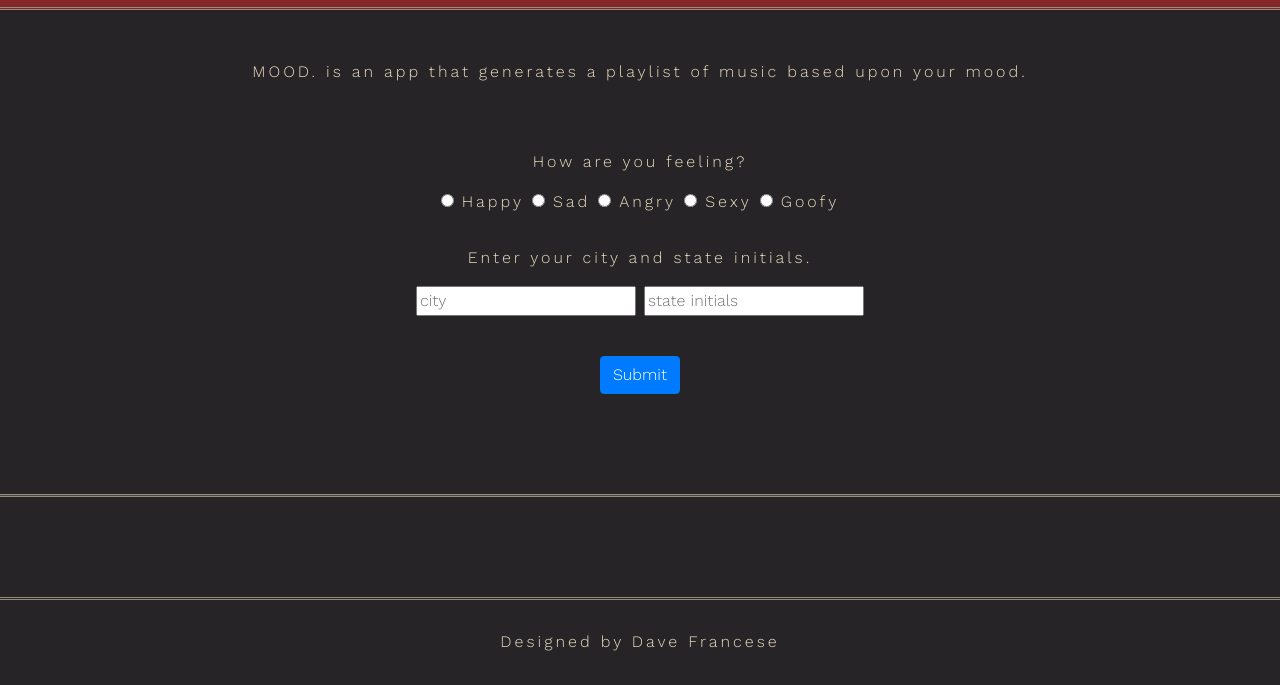
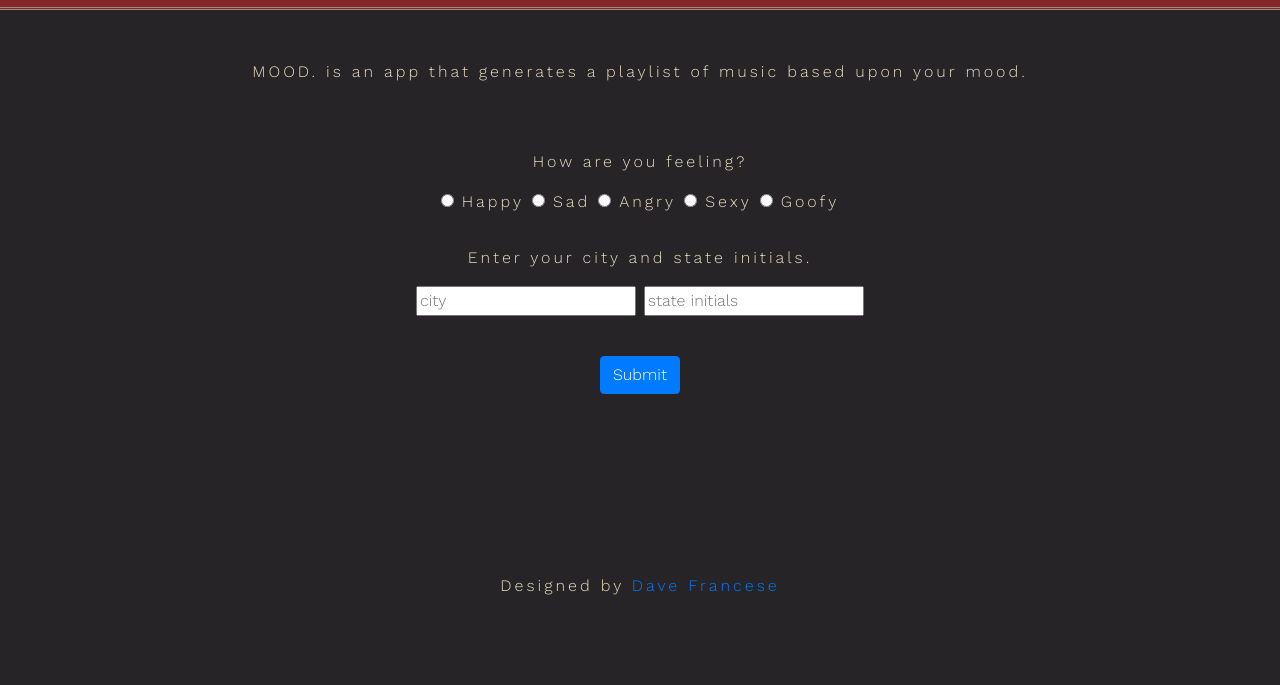
Before and after one commit to davefrancese/moodProject, a plain HTML site: page public/index.html in a window 1280 px wide. Shown: the part 115-800 px from the top of the page. Drawn offline with nearby package versions, Linux system fonts and the light colour scheme.

Commit message:
took out the excess comments and corrected to two lines going through the screen and added a link to the creators name that takes him to an about me page

```diff
--- a/public/index.html
+++ b/public/index.html
@@ -14,7 +14,6 @@
       <a class="navbar-brand" href="index.html"><img src="images/moodLogoColor.png" id="logo" alt="mood-logo"></a>
     </header>
     <!-- BEGIN ASIDE CONTENT -->
-    <div id="full-container">
       <!-- BEGIN MAIN CONTENT -->
       <main>
         <section class="write-up">
@@ -67,10 +66,9 @@
           </section>
         </div>
       </main>
-    </div>
       <!-- BEGIN FOOTER CONTENT -->
       <footer class="footer">
-        <p>Designed by Dave Francese</p>
+        <p>Designed by <a href="about.html">Dave Francese</a></p>
       </footer>
   <script type="text/javascript" src="app.js"></script>
   </body>
--- a/public/style.css
+++ b/public/style.css
@@ -46,8 +46,6 @@ button {
 
 /*----- PLAYLIST RESULTS -----*/
 #result-container {
-  border-top-color: #968E7C;
-  border-top-style: double;
   margin-top: 50px;
   background: #474647;
 }
@@ -77,6 +75,4 @@ video {
 /*----- FOOTER -----*/
 footer {
   padding-top: 30px;
-  border-top-color: #968E7C;
-  border-top-style: double;
 }
```
Also changed, not shown: public/about.html (+0 -2 lines), public/app.js (+17 -27 lines), public/test.js (+17 -31 lines).
